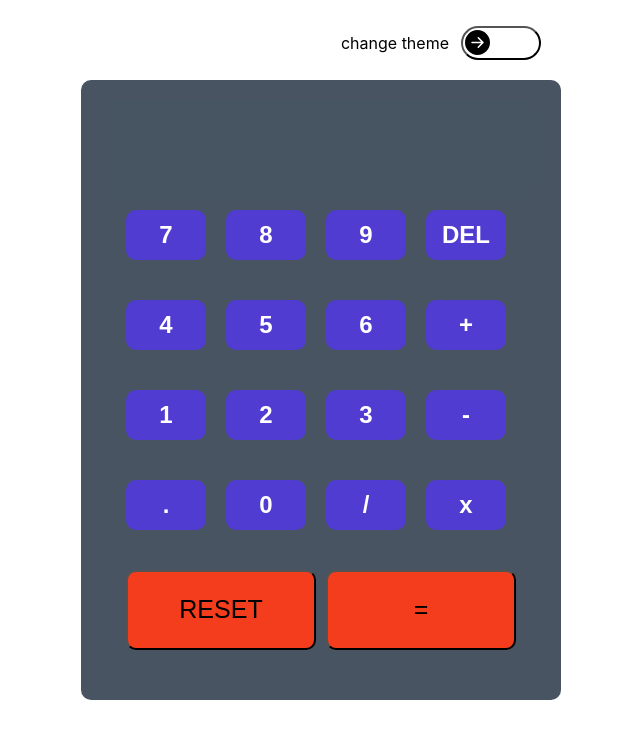
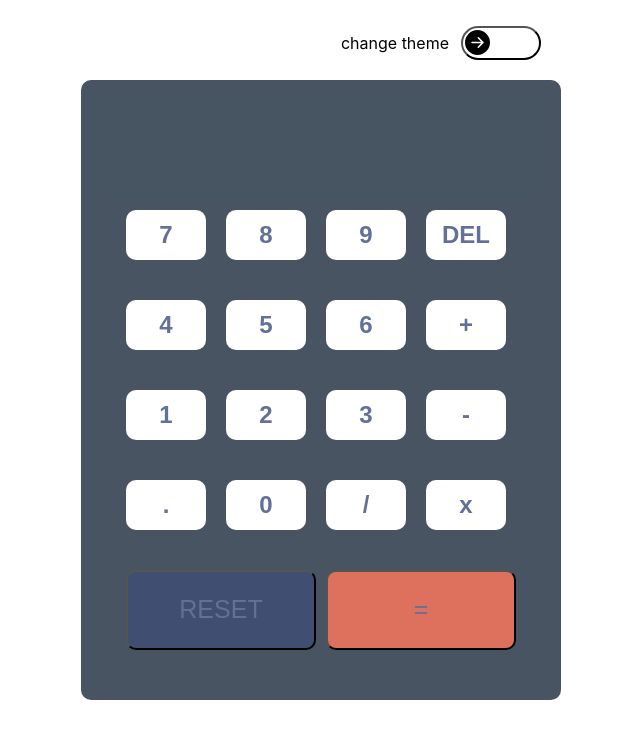
Before and after one commit to jyotirmoy-sinhababu/react-calculator, a React (Create React App) app: page / in a window 1280 px wide. Shown: the top 738 px of the page, without its empty margins (319-959 px from the left). Built offline with nearby package versions, Linux system fonts and the light colour scheme.

Commit message:
style added

```diff
--- a/src/components/btnCnt/Button.jsx
+++ b/src/components/btnCnt/Button.jsx
@@ -4,11 +4,22 @@ import { globalContext } from '../../dataContext/DataProvider';
 import './btnStyle.css';
 
 const Button = ({ item }) => {
-  const { controlNum, detectSign, evaluteFunction, resetFunction, cancelBtn } =
-    useContext(globalContext);
+  const {
+    controlNum,
+    detectSign,
+    evaluteFunction,
+    resetFunction,
+    cancelBtn,
+    isActive,
+  } = useContext(globalContext);
 
   return (
     <button
+      id={
+        isActive && item != '=' && item != 'RESET'
+          ? 'btnOff'
+          : item != '=' && item != 'RESET'
+      }
       className={item == '=' ? 'equals' : item == 'RESET' ? 'reset' : 'num-btn'}
       onClick={() => {
         item == '+' || item == '-' || item == 'x' || item == '/'
--- a/src/components/btnCnt/btnStyle.css
+++ b/src/components/btnCnt/btnStyle.css
@@ -1,8 +1,8 @@
 .num-btn {
   border: none;
-  background-color: rgb(80, 60, 209);
+  background-color: hsl(0, 0%, 100%);
   font-size: 24px;
-  color: rgb(255, 255, 255);
+  color: hsl(225, 21%, 49%);
   font-weight: bold;
   cursor: pointer;
   border-radius: 10px;
@@ -14,7 +14,8 @@
 .equals {
   cursor: pointer;
   grid-column: 3/5;
-  background-color: rgb(243, 61, 29);
+  background-color: rgb(221, 113, 94);
+  color: hsl(225, 21%, 49%);
   border-radius: 10px;
   font-size: 25px;
 }
@@ -22,7 +23,25 @@
 .reset {
   cursor: pointer;
   grid-column: 1/3;
-  background-color: rgb(243, 61, 29);
+  background-color: hsl(224, 28%, 35%);
+  color: hsl(225, 21%, 49%);
   border-radius: 10px;
   font-size: 25px;
 }
+
+#btnOff {
+  border: none;
+  background-color: hsl(185, 42%, 37%);
+  font-size: 24px;
+  color: rgb(37, 35, 35);
+  font-weight: bold;
+  cursor: pointer;
+  border-radius: 10px;
+  outline: none;
+  width: 80px;
+  height: 50px;
+}
+
+#equalOn {
+  background-color: hsl(25, 60%, 58%);
+}
```
